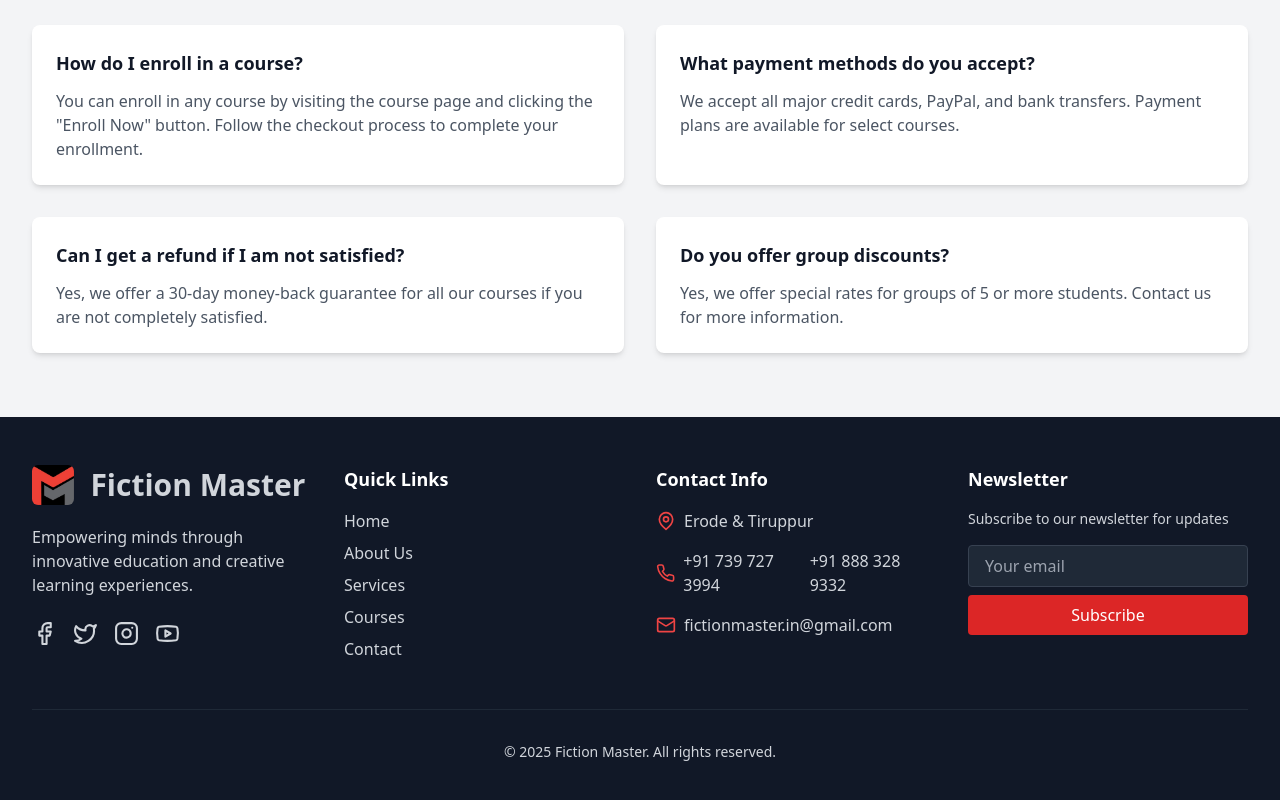
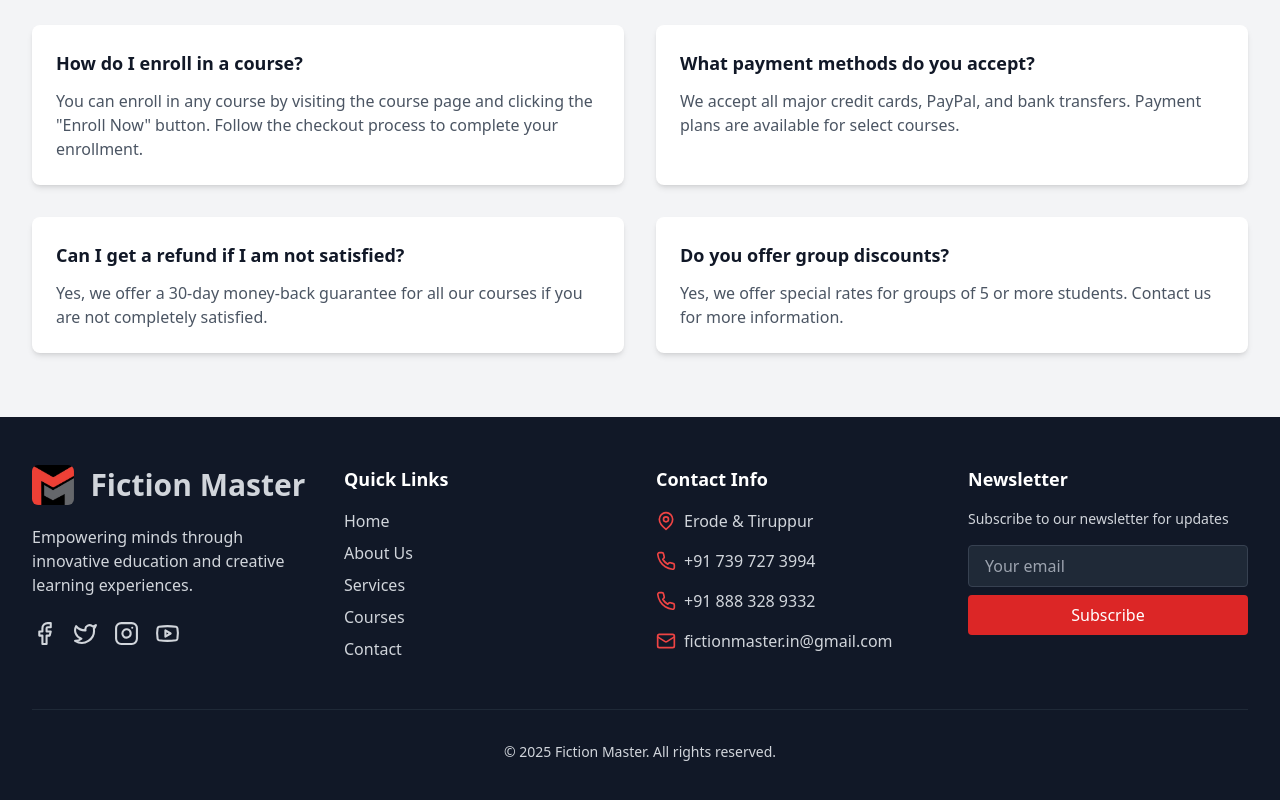
Before and after one commit to Irudium-GS/Fiction-Master, a React (Vite) app: page /contact in a window 1280 px wide. Shown: the part 1267-2067 px from the top of the page. Built offline with nearby package versions, Linux system fonts and the light colour scheme.

Commit message:
br tag added

```diff
--- a/src/components/Footer.tsx
+++ b/src/components/Footer.tsx
@@ -49,11 +49,15 @@ const Footer = () => {
                 <a href="https://wa.me/917397273994" className="text-gray-300 hover:underline">
                   +91 739 727 3994
                 </a>
-                <br/>
+              </li>
+
+              <li className="flex items-center">
+                <Phone size={20} className="mr-2 text-red-500" />
                 <a href="https://wa.me/918883289332" className="text-gray-300 hover:underline">
                 +91 888 328 9332
                 </a>
               </li>
+
               <li className="flex items-center">
                 <Mail size={20} className="mr-2 text-red-500" />
                 <a href="mailto:fictionmaster.in@gmail.com" className="text-gray-300 hover:underline">
```
